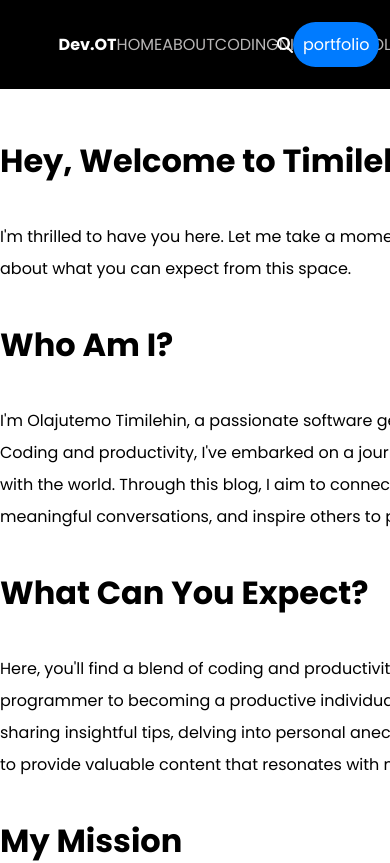
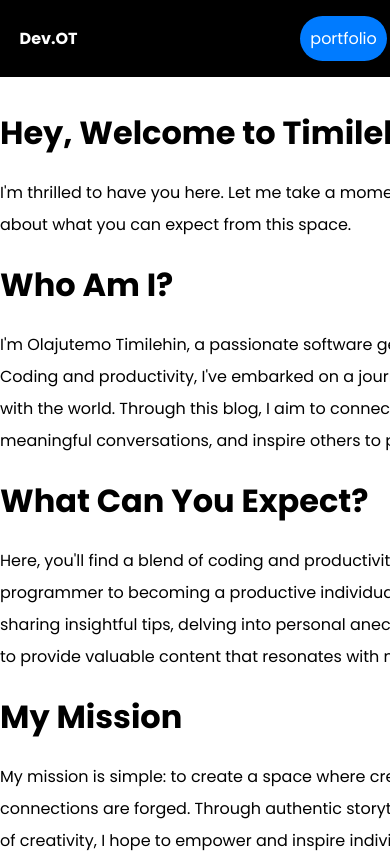
Before and after one commit to olajutemot/p-OT-folio, a React (Create React App) app: page /about in a window 390 px wide. Shown: the top 863 px of the page. Built offline with nearby package versions, Linux system fonts and the light colour scheme.

Commit message:
responsiveness

```diff
--- a/src/components/HomeSlider/HomeSlider.js
+++ b/src/components/HomeSlider/HomeSlider.js
@@ -8,7 +8,7 @@ import "swiper/css";
 import "swiper/css/pagination";
 import "swiper/css/navigation";
 
-import { Pagination, Navigation } from "swiper/modules";
+import { Autoplay, Pagination, Navigation } from "swiper/modules";
 
 // const width = window.innerWidth;
 // const height = window.innerHeight;
@@ -47,17 +47,19 @@ const HomeSlider = () => {
 
   return (
     <div className={styles.container}>
-      <h1>Latest Blogs</h1>
       <Swiper
-        slidesPerView={1}
         spaceBetween={30}
-        loop={true}
+        centeredSlides={true}
+        autoplay={{
+          delay: 2500,
+          disableOnInteraction: false,
+        }}
         pagination={{
           clickable: true,
         }}
         navigation={true}
-        modules={[Pagination, Navigation]}
-        className={styles.mySwiper}
+        modules={[Autoplay, Pagination, Navigation]}
+        className="mySwiper"
       >
         {blogs.map((blog) => (
           <SwiperSlide
@@ -72,6 +74,7 @@ const HomeSlider = () => {
           </SwiperSlide>
         ))}
       </Swiper>
+      <h1>Latest Blogs</h1>
       <BlogCards blogs={blogs} />
     </div>
   );
--- a/src/components/HomeSlider/homeSlider.module.css
+++ b/src/components/HomeSlider/homeSlider.module.css
@@ -18,10 +18,19 @@
   border: 2px solid red;
 } */
 .sliderimg {
+  display: block;
+  width: 100%;
+  height: 100%;
+  object-fit: cover;
   /* border: 2px solid red; */
-  object-fit: cover;
   /* max-width: 400px; */
   /* width: 60%; */
-  height: auto;
-  max-height: 300px;
+  /* height: auto;
+  max-height: 300px; */
 }
+@media (max-width: 1200px) {
+  /* .mySwiper {
+    display: none !important ;
+    border: 2px solid red;
+  } */
+}
--- a/src/components/Navbar/Navbar.js
+++ b/src/components/Navbar/Navbar.js
@@ -97,7 +97,6 @@ const Navbar = () => {
           </Link>
         </div>
         <div className={styles.Icons}>
-          <i class="fa-solid fa-magnifying-glass"></i>
           {/* <i class="fa-solid fa-plus"></i>
           <i class="fa-regular fa-user"></i> */}
           {auth ? (
@@ -115,9 +114,7 @@ const Navbar = () => {
               portfolio
             </button>
           )}
-          {/* <button type="" className={styles.logout}>
-            logout
-          </button> */}
+          {/* <i class="fa-solid fa-magnifying-glass"></i> */}
         </div>
       </nav>
     </div>
--- a/src/components/Navbar/navbar.module.css
+++ b/src/components/Navbar/navbar.module.css
@@ -47,3 +47,35 @@
   transition: background-color 0.3s;
   border-radius: 30px;
 }
+.navToggle {
+  display: none;
+}
+/* =================================MEDIA QUERY=============================== */
+@media (max-width: 1200px) {
+  .Navbar {
+    width: 90%;
+    margin: 0 auto;
+    /* padding: 1rem 0;
+    display: flex;
+    justify-content: space-between;
+    align-items: center;
+    color: white; */
+  }
+  .Anchors {
+    /* display: none; */
+    /* justify-content: space-between;
+    align-items: center;
+    color: white;
+    width: 40%; */
+    position: absolute;
+    top: 60px;
+    display: flex;
+    flex-direction: column;
+    background: #3b4da7;
+    left: 0;
+    width: 100%;
+    height: 100%;
+    transform: translateX(-100%);
+    transition: all 0.45s;
+  }
+}
--- a/src/components/blogcards/BlogCards.js
+++ b/src/components/blogcards/BlogCards.js
@@ -3,13 +3,6 @@ import styles from "./blogCards.module.css";
 
 const BlogCards = ({ blogs }) => {
   console.log(blogs);
-
-  // const extractFirstParagraph = (text) => {
-  //   // Split the text into paragraphs based on new lines
-  //   const paragraphs = text.split("\t");
-  //   // Return the first paragraph
-  //   return paragraphs[0];
-  // };
 
   return (
     <div className={styles.blogcardContainer}>
@@ -22,13 +15,17 @@ const BlogCards = ({ blogs }) => {
           }}
         >
           <section className={styles.blogCard}>
+            {/* <div> */}
+            <img src={blog.imageUrl} alt="" />
+            <a href="/">{blog.category}</a>
             <div>
-              <img src={blog.imageUrl} alt="" />
-              <a href="/">{blog.category}</a>
               <h2>{blog.title}</h2>
               <p>{blog.description}</p>
-              <p>Last Updated: </p>
             </div>
+            {/* <h2>{blog.title}</h2>
+            <p>{blog.description}</p> */}
+            <p>Last Updated: </p>
+            {/* </div> */}
           </section>
         </div>
       ))}
--- a/src/components/blogcards/blogCards.module.css
+++ b/src/components/blogcards/blogCards.module.css
@@ -45,3 +45,17 @@
   border-radius: 10px 10px 0 0;
   width: 100%;
 }
+@media (max-width: 1200px) {
+  .blogcardContainer {
+    display: block;
+    width: 100%;
+    /* border: 2px solid red; */
+  }
+  .blogCard img {
+    width: 100%;
+    object-fit: contain;
+  }
+  .blogCards {
+    width: 100%;
+  }
+}
--- a/src/components/styles.css
+++ b/src/components/styles.css
@@ -397,10 +397,10 @@ button:hover {
   .container {
     background: #282727;
   }
-  header {
+  .Homeheader {
     margin-top: 2rem;
   }
-  h1 {
+  .Homeheader h1 {
     font-size: 2rem;
     margin: 1rem 0;
   }
--- a/src/pages/BlogPage/blogPage.module.css
+++ b/src/pages/BlogPage/blogPage.module.css
@@ -32,3 +32,5 @@
 .blogcontent.main {
   line-height: 1.5;
 }
+@media (max-width: 1200px) {
+}
--- a/src/pages/Blogs/Blog.module.css
+++ b/src/pages/Blogs/Blog.module.css
@@ -3,3 +3,10 @@
   min-width: 750px;
   margin: 4rem auto 10rem;
 }
+@media (max-width: 1200px) {
+  .blogContainer {
+    width: 90%;
+    min-width: 350px;
+    /* border: 2px solid red; */
+  }
+}
```
